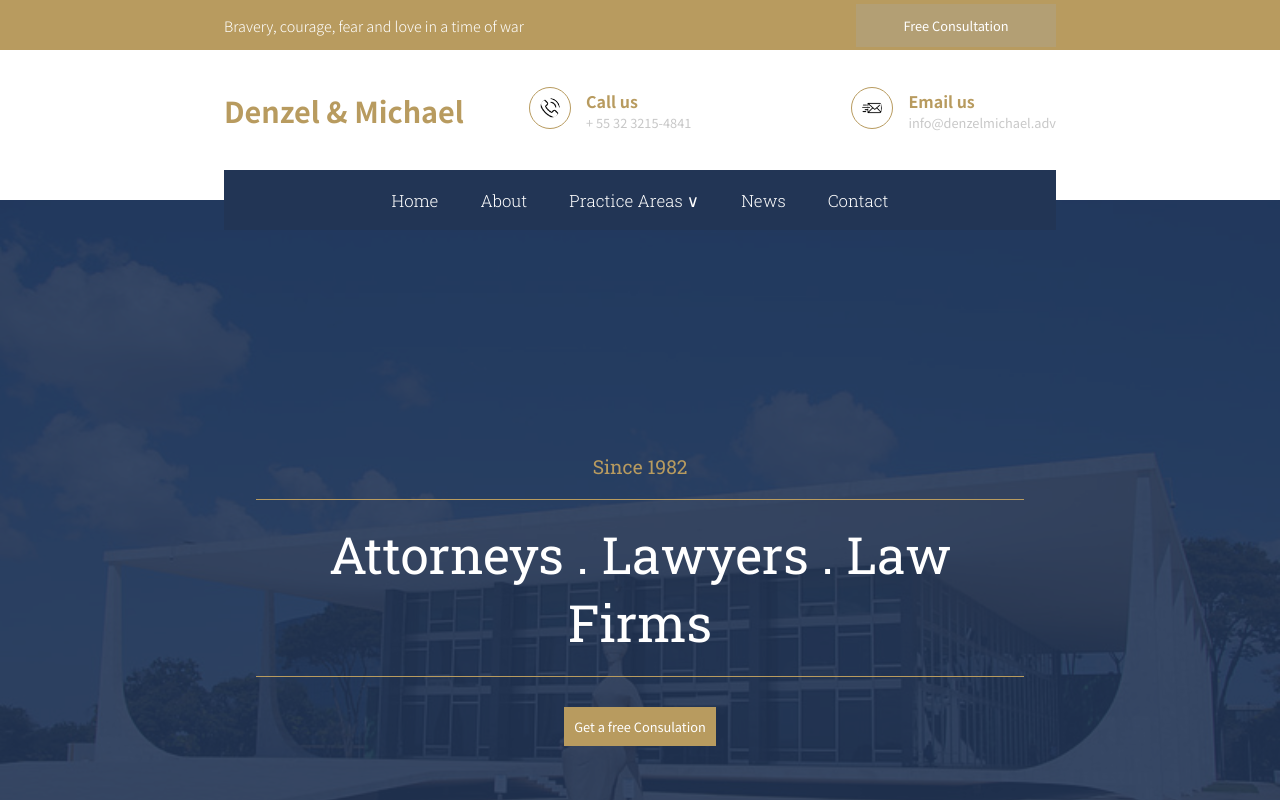
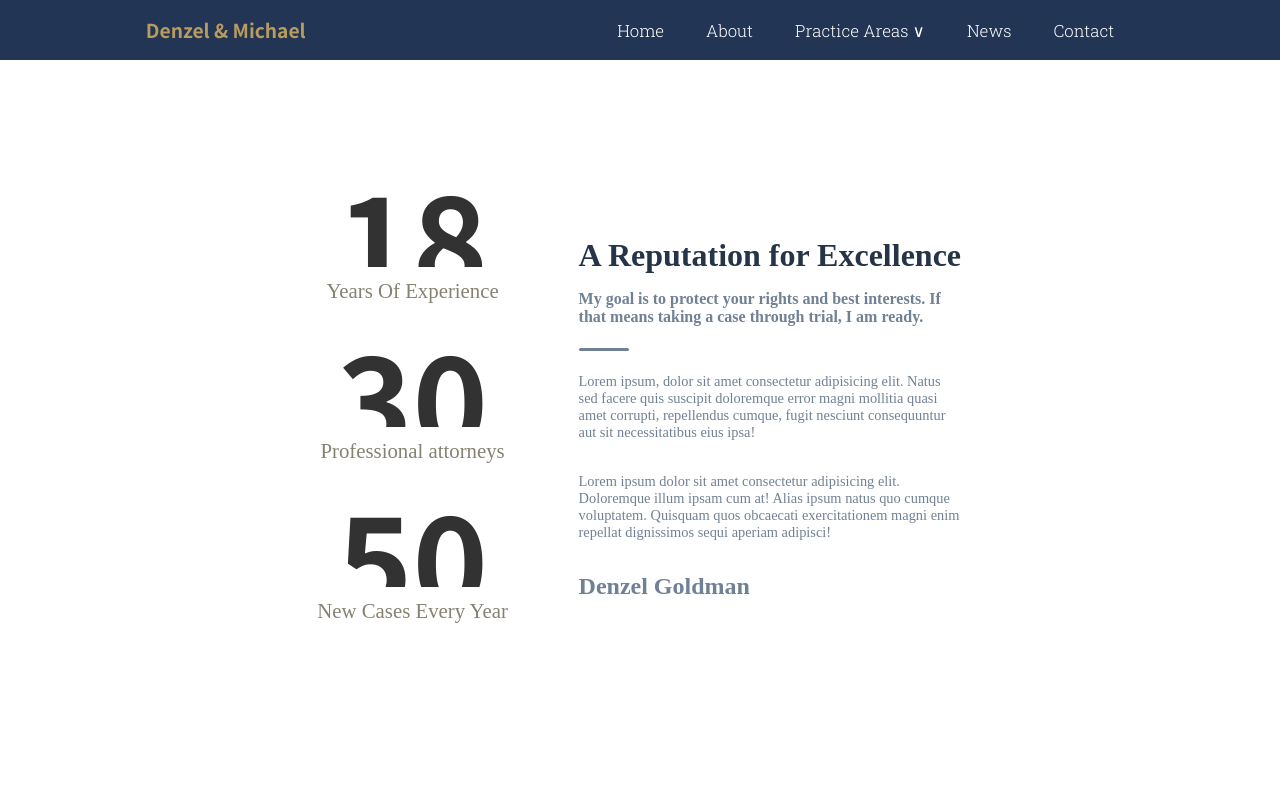
Before and after one commit to Joaopdev/LawyerPage, a React (Create React App) app: page /About in a window 1280 px wide. Shown: the top 800 px of the page. Built offline with nearby package versions, Linux system fonts and the light colour scheme; a web font is replaced by a local one.

Commit message:
Altera as rotas para corrigir a página inicial que renderizada um Page not found em seu lugar

```diff
--- a/src/Routes/Routes.jsx
+++ b/src/Routes/Routes.jsx
@@ -12,7 +12,7 @@ export function Routes() {
     return (
         <Router>
             <Switch>
-                <Route path="/" component={Home} />
+                <Route path="/" exact component={Home} />
                 <Route path="/About" component={About} />
                 <Route path="/Practice-Areas" component={AreasDeAtuacao} />
                 <Route path="/Business" component={PageNotFound} />
```
